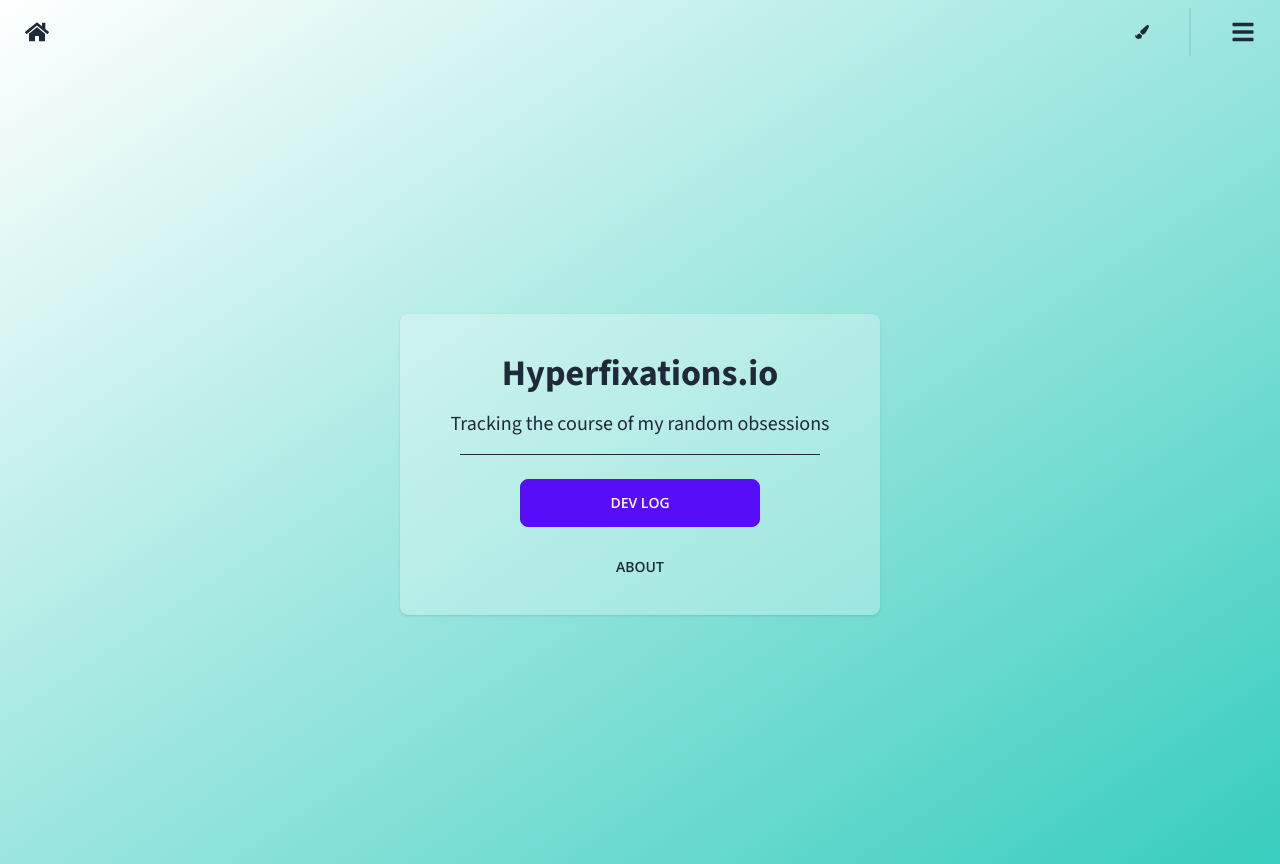
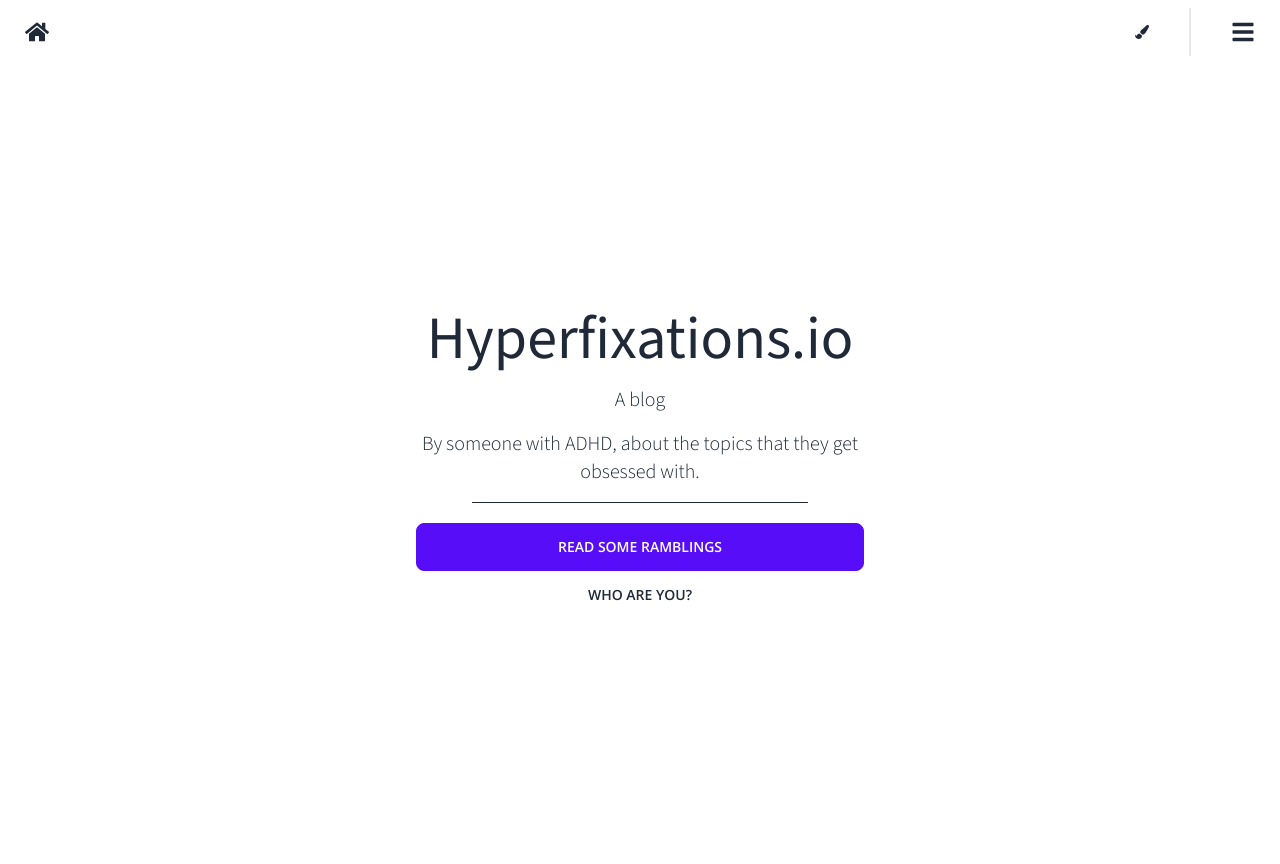
Before and after one commit to samuelboland/Hyperfixations, a Next.js app: page / in a window 1280 px wide. Built offline with nearby package versions, Linux system fonts and the light colour scheme.

Commit message:
Redo Landing Page
My previous landing page was fun, but I got a little carried away.
Especially with the gradient. Lol.

This redoes it to bring it more in line with the rest of my site.

```diff
--- a/pages/index.js
+++ b/pages/index.js
@@ -3,17 +3,17 @@ import Header from '../components/header';
 
 const Home = () => {
     return (
-        <div className="place-content-center bg-gradient-to-br from-base-100 to-accent">
+        <div>
             <Header />
-            <section className="hero mx-auto min-h-screen w-3/4 place-self-auto lg:w-1/2">
-                <div className="mx-auto w-3/4 rounded-lg bg-gray-50 bg-opacity-30 shadow">
             {/* Title and Subtitle */}
-                    <div className="container pt-10 text-center ">
-                        <h1 className="title-font text-2xl font-bold text-base-content sm:text-2xl md:text-3xl lg:text-4xl">
-                            Hyperfixations.io
-                        </h1>
-                        <h2 className="title-font my-4 text-xl text-base-content">
-                            Tracking the course of my random obsessions
+            <div className="hero min-h-screen">
+                <div className="hero-content text-center">
+                    <div className="max-w-md">
+                        <div>
+                            <h1 className="text-5xl sm:text-6xl">Hyperfixations.io</h1>
+                            <h2 className="my-4 text-xl font-light text-base-content">A blog</h2>
+                            <h2 className="my-4 text-xl font-light text-base-content">
+                                By someone with ADHD, about the topics that they get obsessed with.
                             </h2>
                         </div>
                         {/* Horizontal Rule */}
@@ -21,20 +21,21 @@ const Home = () => {
                             <div className="mx-auto mb-5 w-3/4 place-content-center border-t border-base-content"></div>
                         </div>
                         {/* Links and Descriptions */}
-                    <div className="mx-auto my-6 grid w-1/2 grid-cols-1 gap-4">
+                        <div className="mx-auto grid grid-cols-1">
                             <Link href="/posts">
                                 <a className="btn btn-primary" data-cy="indexLinkForBlog">
-                                <p className="text-primary-content">Dev Log</p>
+                                    <p className="text-primary-content">Read some ramblings</p>
                                 </a>
                             </Link>
                             <Link href="/about">
                                 <a className="btn btn-ghost" data-cy="indexLinkForAbout">
-                                About
+                                    Who are you?
                                 </a>
                             </Link>
                         </div>
                     </div>
-            </section>
+                </div>
+            </div>
         </div>
     );
 };
```
Lines whose indentation alone changed are shown as unchanged.
